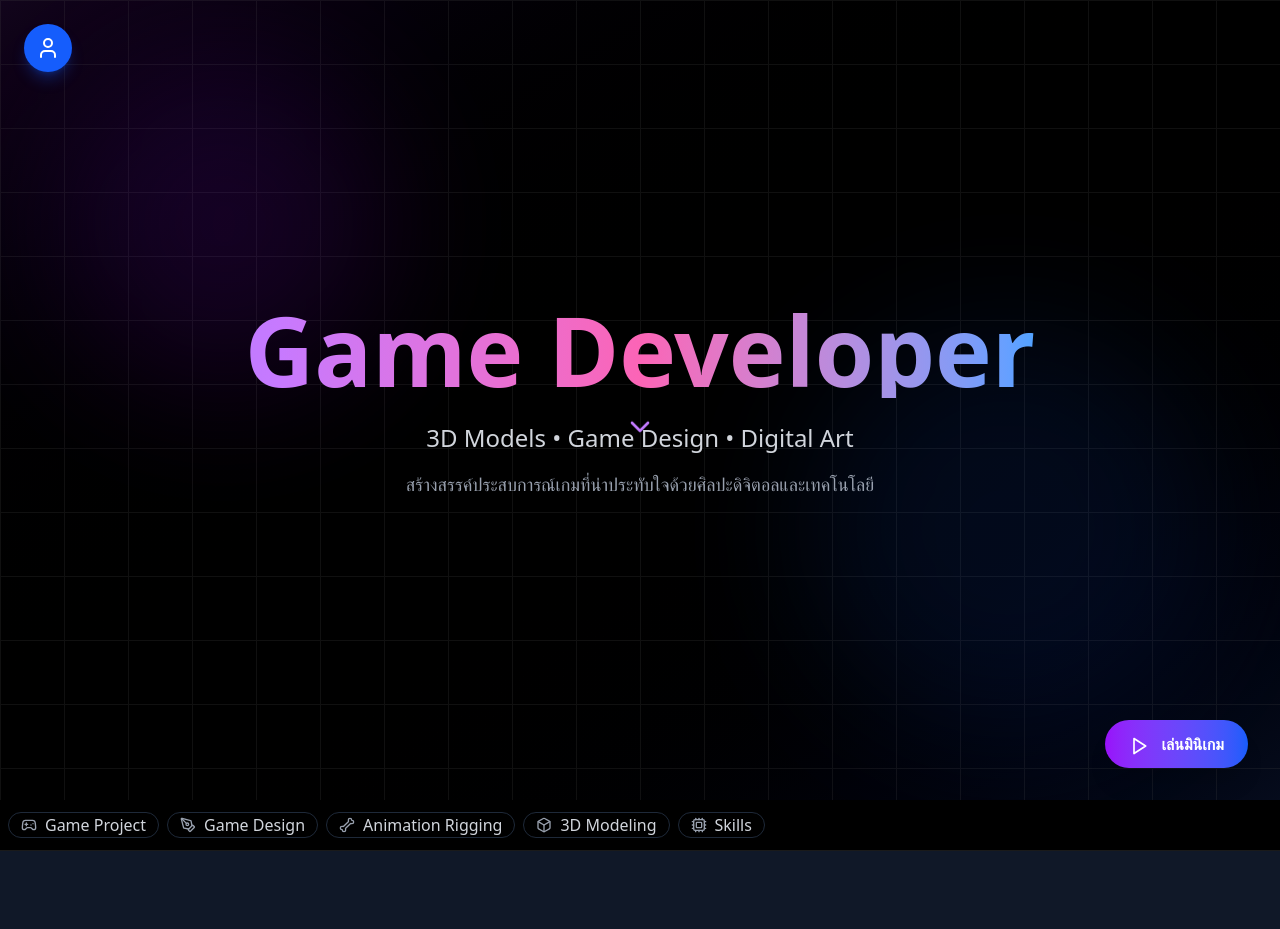
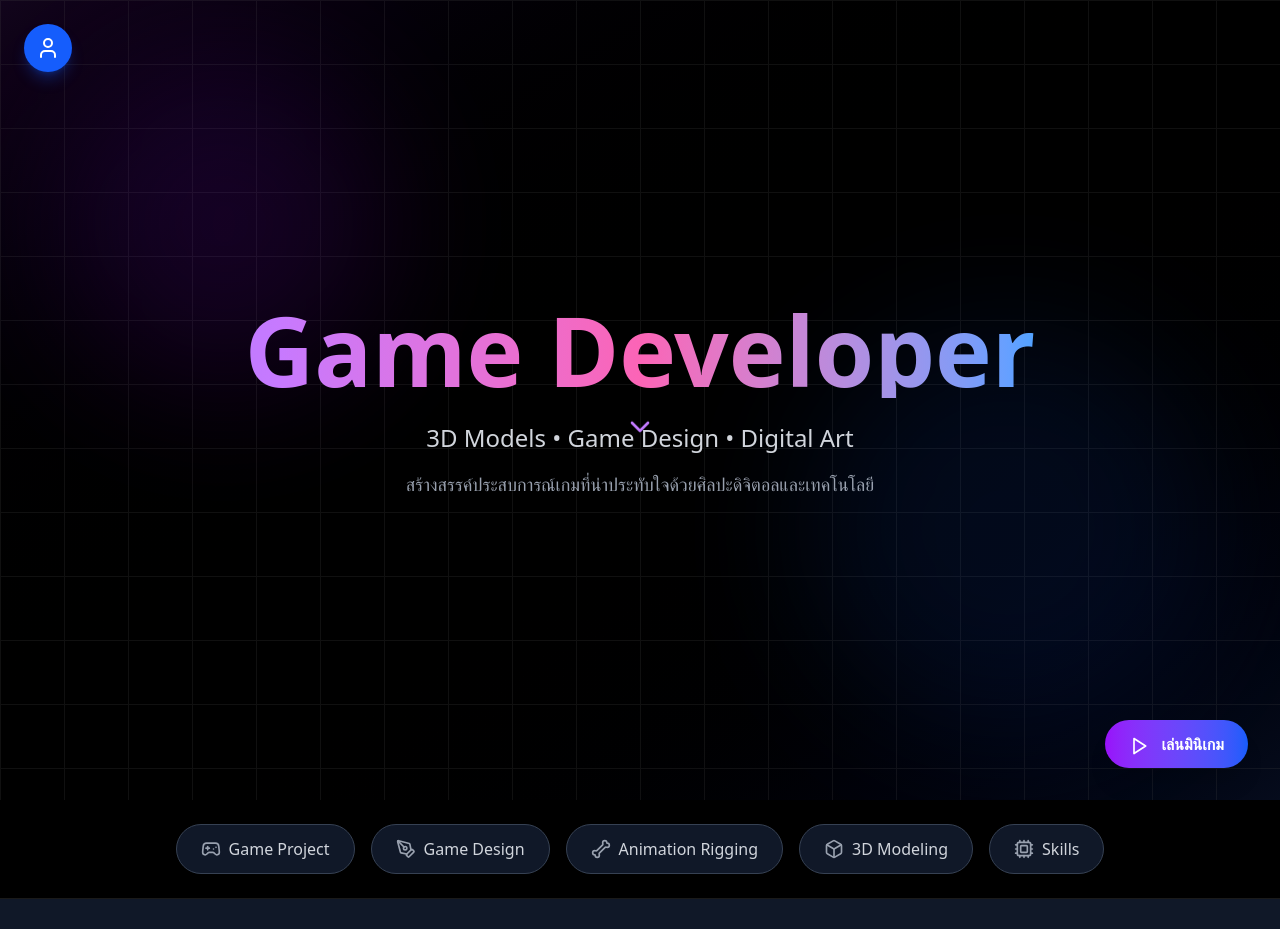
Before and after one commit to kiadtisaksae-stack/Digitalgameportfoliowebsite, a React (Vite) app: page / in a window 1280 px wide. Shown: the top 929 px of the page. Built offline with nearby package versions, Linux system fonts and the light colour scheme.

Commit message:
Update CategoryNav.tsx

```diff
--- a/src/components/CategoryNav.tsx
+++ b/src/components/CategoryNav.tsx
@@ -1,87 +1,74 @@
 import { motion } from 'motion/react';
 import { Gamepad2, PenTool, Bone, Box, Cpu } from 'lucide-react';
 
-/**
- * ข้อมูลหมวดหมู่ (Data)
- * ใช้สำหรับวนลูปสร้างปุ่ม เพื่อให้โค้ดเป็นระเบียบและแก้ไขง่าย
- */
 const categories = [
-  { id: 'game-projects', label: 'Game Project', icon: Gamepad2, color: 'blue' },
-  { id: 'game-design', label: 'Game Design', icon: PenTool, color: 'purple' },
-  { id: 'animation-rigging', label: 'Animation Rigging', icon: Bone, color: 'indigo' },
-  { id: '3d-modeling', label: '3D Modeling', icon: Box, color: 'violet' },
-  { id: 'skills', label: 'Skills', icon: Cpu, color: 'cyan' }
+  {
+    id: 'game-projects',
+    label: 'Game Project',
+    icon: Gamepad2,
+    color: 'blue'
+  },
+  {
+    id: 'game-design',
+    label: 'Game Design',
+    icon: PenTool,
+    color: 'purple'
+  },
+  {
+    id: 'animation-rigging',
+    label: 'Animation Rigging',
+    icon: Bone,
+    color: 'indigo'
+  },
+  {
+    id: '3d-modeling',
+    label: '3D Modeling',
+    icon: Box,
+    color: 'violet'
+  },
+  {
+    id: 'skills',
+    label: 'Skills',
+    icon: Cpu,
+    color: 'cyan'
+  }
 ];
 
 export function CategoryNav() {
-  /**
-   * ฟังก์ชันเลื่อนหน้าจอ (Smooth Scroll)
-   * คำนวณตำแหน่งและเลื่อนไปยัง Section ที่กำหนดโดยไม่ให้เมนูทับหัวข้อ
-   */
   const scrollToSection = (id: string) => {
     const element = document.getElementById(id);
     if (element) {
-      const offset = 80;
+      const offset = 100; // Height of sticky header if any, or just some padding
       const bodyRect = document.body.getBoundingClientRect().top;
       const elementRect = element.getBoundingClientRect().top;
       const elementPosition = elementRect - bodyRect;
       const offsetPosition = elementPosition - offset;
-
       window.scrollTo({
         top: offsetPosition,
         behavior: 'smooth'
       });
     }
   };
-
   return (
-    /**
-     * 1. ส่วนควบคุมแถบเมนู (Sticky Container)
-     * sticky top-0: ค้างที่ขอบบน
-     * z-50: อยู่บนสุด
-     * flex justify-end: "จุดสำคัญ" บังคับให้เนื้อหาภายในทั้งหมดไหลไปทางขวาสุดของจอ
-     */
-    <div className="sticky top-0 z-50 py-3 bg-black/80 backdrop-blur-lg border-b border-white/10 flex justify-end">
-
-      {/** * 2. ส่วนกำหนดขอบเขต (Wrapper)
-       * w-full: เต็มความกว้าง
-       * px-2 md:px-6: เว้นระยะห่างจากขอบจอขวาเพียงเล็กน้อยเพื่อให้ดูชิดมุมจริงๆ
-       */}
-      <div className="w-full px-2 md:px-6">
-
-        {/** * 3. ส่วนจัดเรียงปุ่ม (Flex Row)
-         * justify-end: ย้ำอีกครั้งให้ปุ่มเรียงจากขวามาซ้าย
-         * overflow-x-auto: รองรับการปัดซ้าย-ขวาในมือถือ (9:16)
-         * no-scrollbar: ซ่อนแถบเลื่อนที่ดูไม่สวยงาม
-         */}
-        <div className="flex flex-nowrap justify-end gap-2 md:gap-3 overflow-x-auto no-scrollbar scroll-smooth">
-
+    <div className="sticky top-0 z-50 py-6 bg-black/80 backdrop-blur-lg border-b border-white/10">
+      <div className="max-w-7xl mx-auto px-4">
+        <div className="flex flex-wrap justify-center gap-4">
           {categories.map((category, index) => (
             <motion.button
               key={category.id}
-              // Animation เลื่อนลงมาจากขอบบนตอนโหลดหน้าเว็บ
-              initial={{ opacity: 0, y: -10 }}
+              initial={{ opacity: 0, y: -20 }}
               animate={{ opacity: 1, y: 0 }}
-              transition={{ delay: index * 0.05 }}
+              transition={{ delay: index * 0.1 }}
               onClick={() => scrollToSection(category.id)}
-
-              /**
-               * สไตล์ปุ่ม (Button Styling)
-               * flex-shrink-0: ป้องกันปุ่มเบี้ยวในมือถือ
-               * text-xs / md:text-sm: ปรับขนาดตามหน้าจอให้สมส่วน
-               * whitespace-nowrap: บังคับไม่ให้ข้อความตัดขึ้นบรรทัดใหม่
-               */
               className={`
-                group flex items-center gap-2
-                px-3 py-1.5 md:px-4 md:py-2
-                rounded-full flex-shrink-0
-                bg-gray-900/40 border border-gray-800
-                hover:border-purple-500/50 hover:bg-purple-500/10
+                group flex items-center gap-2 px-6 py-3 rounded-full
+                bg-gray-900 border border-gray-700
+                hover:border-${category.color}-500/50 hover:bg-${category.color}-500/10
                 transition-all duration-300
               `}
             >
-              <category.icon className="w-4 h-4 md:w-5 md:h-5 text-gray-400 group-hover:text-purple-400 transition-colors" />
-              <span className="text-[10px] md:text-xs text-gray-300 group-hover:text-purple-400 font-medium transition-colors uppercase tracking-wider">
+              <category.icon className={`w-5 h-5 text-gray-400 group-hover:text-${category.color}-400 transition-colors`} />
+              <span className={`text-gray-300 group-hover:text-${category.color}-400 font-medium transition-colors`}>
                 {category.label}
               </span>
             </motion.button>
@@ -90,4 +77,5 @@ export function CategoryNav() {
       </div>
     </div>
   );
+
 }
```
